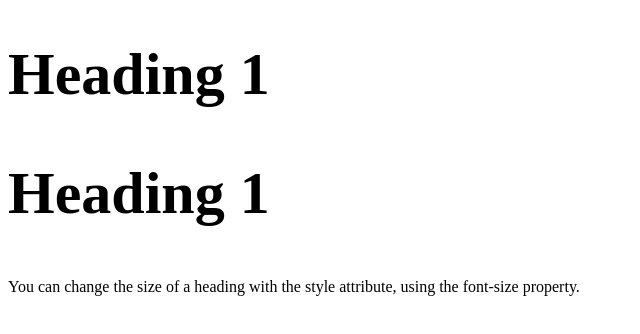
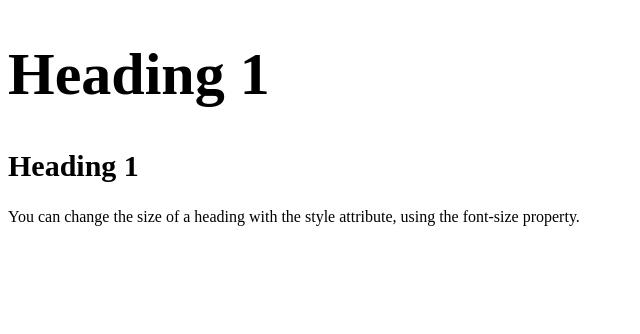
Before and after one commit to mitcareem/demo-to-netlify, a plain HTML site: page index.html in a window 1280 px wide. Shown: the whole page, without its empty margins (0-640 px from the left). Drawn offline with Linux system fonts and the light colour scheme.

Commit message:
Update index.html
font size changed for h2

```diff
--- a/index.html
+++ b/index.html
@@ -3,7 +3,7 @@
 <body>
 
 <h1 style="font-size:60px;">Heading 1</h1>
-<h2 style="font-size:60px;">Heading 1</h2>
+<h2 style="font-size:30px;">Heading 1</h2>
 
 <p>You can change the size of a heading with the style attribute, using the font-size property.</p>
 
```
